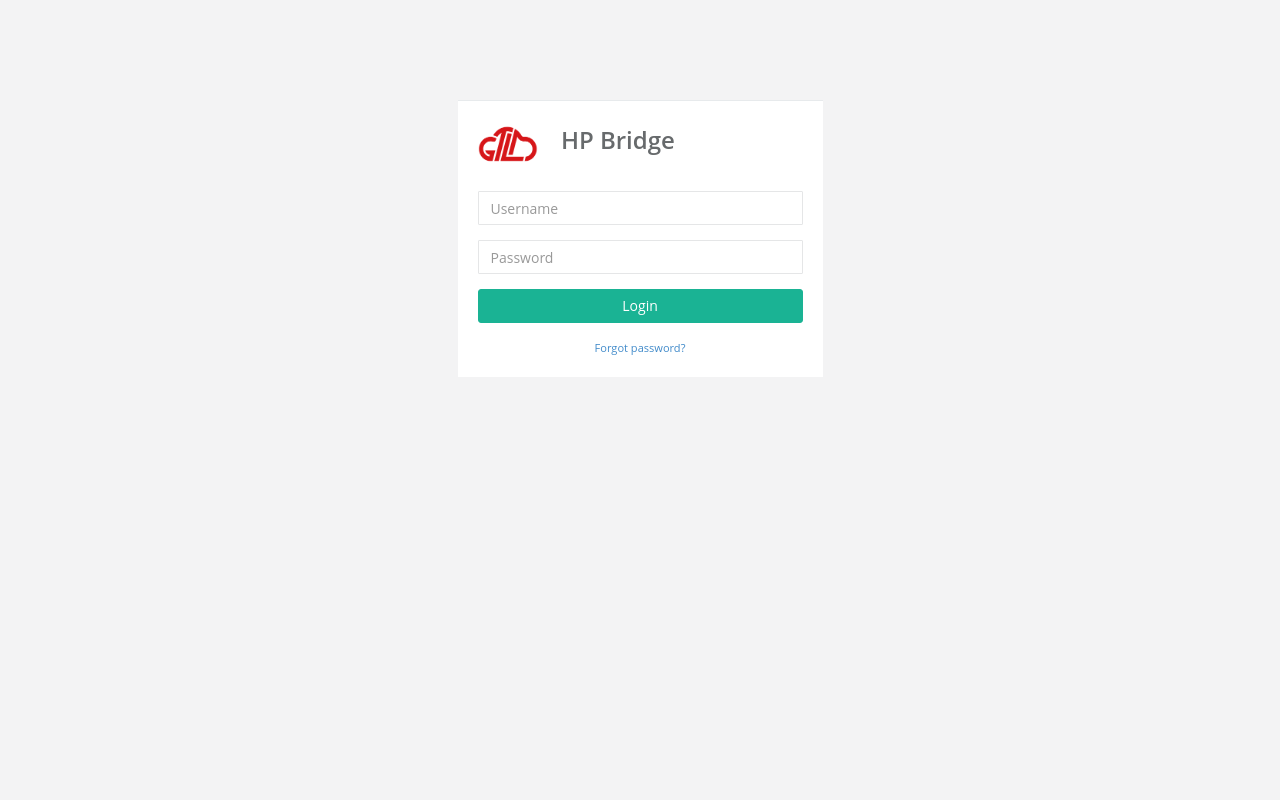
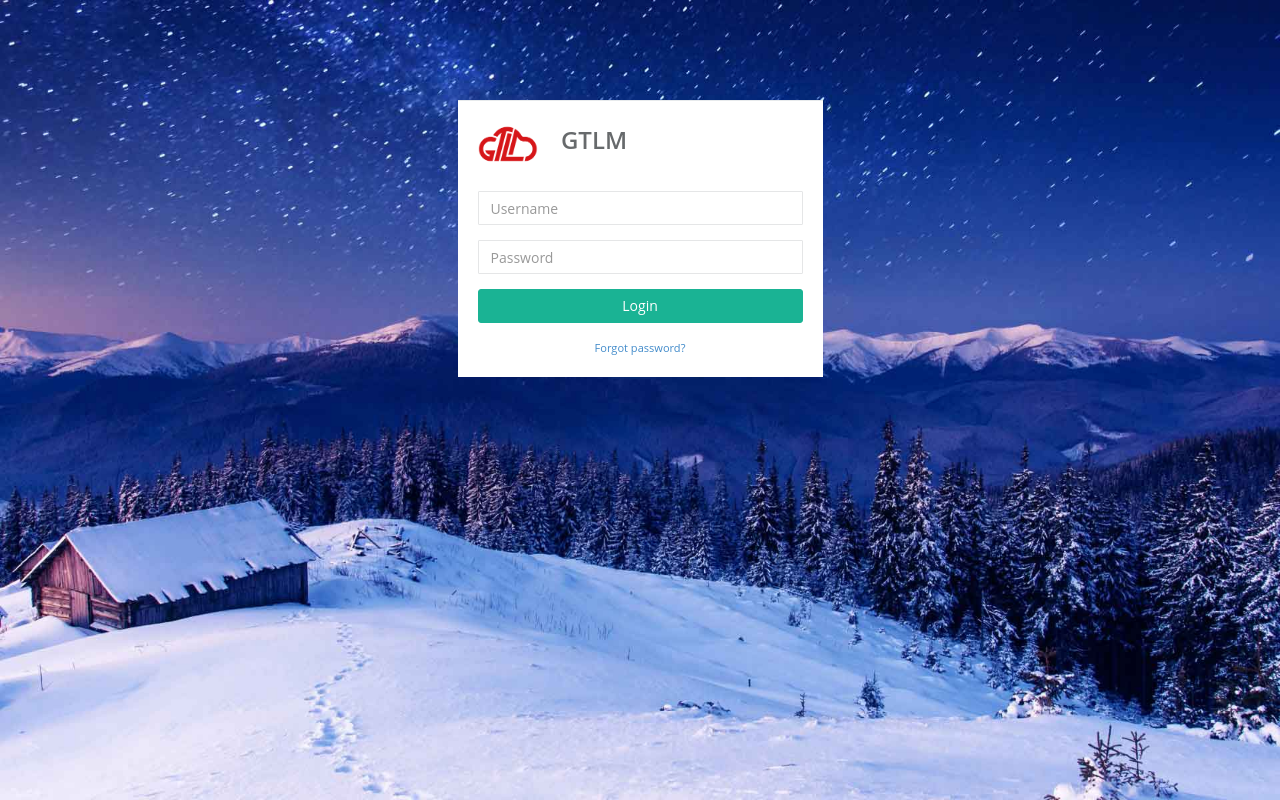
Before and after one commit to JasonZhao86/bastionserver, a Django app: page /users/login/ in a window 1280 px wide. Run offline with Django 3.2, Linux system fonts and the light colour scheme; parts of the project's set-up code (start-up, migrations or seed data) failed here and were passed over; some libraries are stand-ins or nearby versions.

Commit message:
modify login page for gtlm

```diff
--- a/apps/templates/_copyright.html
+++ b/apps/templates/_copyright.html
@@ -1,2 +1,2 @@
 {% load i18n %}
-<strong>Copyright</strong> {% trans ' HP Bridge ' %} &copy; 2014-2019
+<strong>Copyright</strong> {% trans ' GTLM ' %} &copy; 2014-2020
--- a/apps/templates/flash_message_standalone.html
+++ b/apps/templates/flash_message_standalone.html
@@ -13,7 +13,6 @@
     <link href="{% static "css/jumpserver.css" %}" rel="stylesheet">
     <script type="text/javascript" src="{% url 'javascript-catalog' %}"></script>
     <script src="{% static "js/jumpserver.js" %}"></script>
-
 </head>
 
 <body class="gray-bg">
@@ -32,7 +31,7 @@
                             {% if interface and interface.login_title %}
                                 {{ interface.login_title }}
                             {% else %}
-                                {% trans 'HP Bridge' %}
+                                {% trans 'GTLM' %}
                             {% endif %}
                         </h2>
                     </div>
--- a/apps/users/templates/users/login.html
+++ b/apps/users/templates/users/login.html
@@ -6,7 +6,7 @@
 <head>
     <meta charset="utf-8">
     <meta name="viewport" content="width=device-width, initial-scale=1.0">
-    <title>HP Bridge</title>
+    <title>GTLM</title>
     <link rel="shortcut icon" href="{% static "img/facio.ico" %}" type="image/x-icon">
     {% include '_head_css_js.html' %}
     <link href="{% static "css/jumpserver.css" %}" rel="stylesheet">
@@ -16,18 +16,25 @@
         .captcha {
              float: right;
          }
+         body {
+             background-repeat: no-repeat;
+             background-position: center center #2D0F0F;
+             background-color: #00BDDC;
+             background-image: url({% static "img/login/snow.jpg" %});
+             background-size: 100% 100%;
+         }
     </style>
 </head>
 
 <body class="gray-bg">
     <div class="loginColumns animated fadeInDown">
         <div class="row">
-	    <div class="col-md-3"></div>
+	        <div class="col-md-3"></div>
             <div class="col-md-6">
                 <div class="ibox-content">
                     <div>
                         <img src="{% static 'img/logo.png' %}" width="60" height="60">
-                        <span class="font-bold text-center" style="font-size: 24px; font-family: inherit; margin-left: 20px">{% trans 'HP Bridge' %}</span>
+                        <span class="font-bold text-center" style="font-size: 24px; font-family: inherit; margin-left: 20px">{% trans 'GTLM' %}</span>
                     </div>
                     <form class="m-t" role="form" method="post" action="">
                         {% csrf_token %}
@@ -83,7 +90,7 @@
 
                 </div>
             </div>
-	<div class="col-md-3"></div>
+	        <div class="col-md-3"></div>
         </div>
     </div>
 </body>
--- a/apps/users/templates/users/login_otp.html
+++ b/apps/users/templates/users/login_otp.html
@@ -6,7 +6,7 @@
 <head>
     <meta charset="utf-8">
     <meta name="viewport" content="width=device-width, initial-scale=1.0">
-    <title> HP Bridge </title>
+    <title> GTLM </title>
     <link rel="shortcut icon" href="{% static "img/facio.ico" %}" type="image/x-icon">
     {% include '_head_css_js.html' %}
     <link href="{% static "css/jumpserver.css" %}" rel="stylesheet">
--- a/apps/users/templates/users/new_login.html
+++ b/apps/users/templates/users/new_login.html
@@ -16,7 +16,7 @@
         {% if interface and interface.login_title %}
             {{ interface.login_title }}
         {% else %}
-           HP Bridge
+           GTLM
         {% endif %}
     </title>
     <meta name="viewport" content="width=device-width, initial-scale=1.0">
@@ -93,7 +93,7 @@
                                 {{ form.captcha }}
                             </div>
                             <div class="form-group" style="margin-top: 10px">
-                                <button type="submit" class="btn btn-transparent">{% trans 'HP Bridge' %}</button>
+                                <button type="submit" class="btn btn-transparent">{% trans 'GTLM' %}</button>
                             </div>
                             <div style="text-align: center">
                                 <a href="{% url 'users:forgot-password' %}">
--- a/apps/users/templates/users/reset_password.html
+++ b/apps/users/templates/users/reset_password.html
@@ -6,7 +6,7 @@
 <head>
     <meta charset="utf-8">
     <meta name="viewport" content="width=device-width, initial-scale=1.0">
-    <title> HP Bridge </title>
+    <title> GTLM </title>
     <link rel="shortcut icon" href="{% static "img/facio.ico" %}" type="image/x-icon">
     {% include '_head_css_js.html' %}
     <link href="{% static "css/jumpserver.css" %}" rel="stylesheet">
@@ -24,7 +24,7 @@
             <div class="col-md-3"></div>
             <div class="col-md-6">
                 <div class="ibox-content">
-                    <div><img src="{% static 'img/logo.png' %}" width="82" height="82"> <span class="font-bold text-center" style="font-size: 32px; font-family: inherit">{% trans 'HP Bridge' %}</span></div>
+                    <div><img src="{% static 'img/logo.png' %}" width="82" height="82"> <span class="font-bold text-center" style="font-size: 32px; font-family: inherit">{% trans 'GTLM' %}</span></div>
                     <form class="m-t" role="form" method="post" action="">
                         {% csrf_token %}
                         {% if errors %}
```
Also changed, not shown: apps/users/templates/users/forgot_password.html (+11 -2 lines), apps/locale/zh/LC_MESSAGES/django.po, apps/static/img/login/snow.jpg (added), 2 other files.
